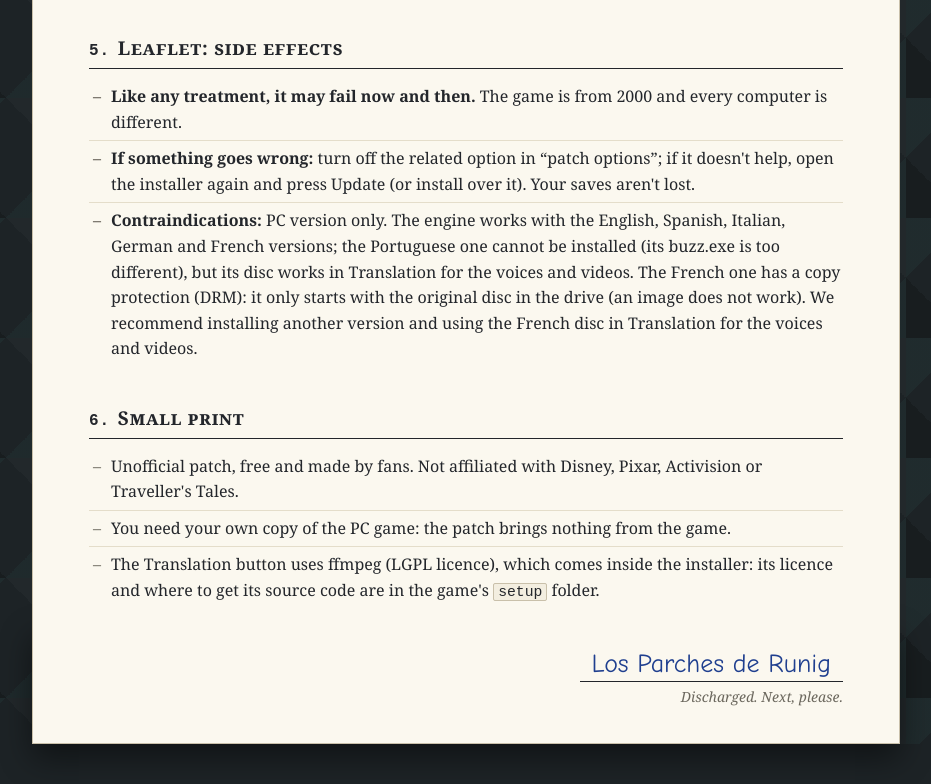
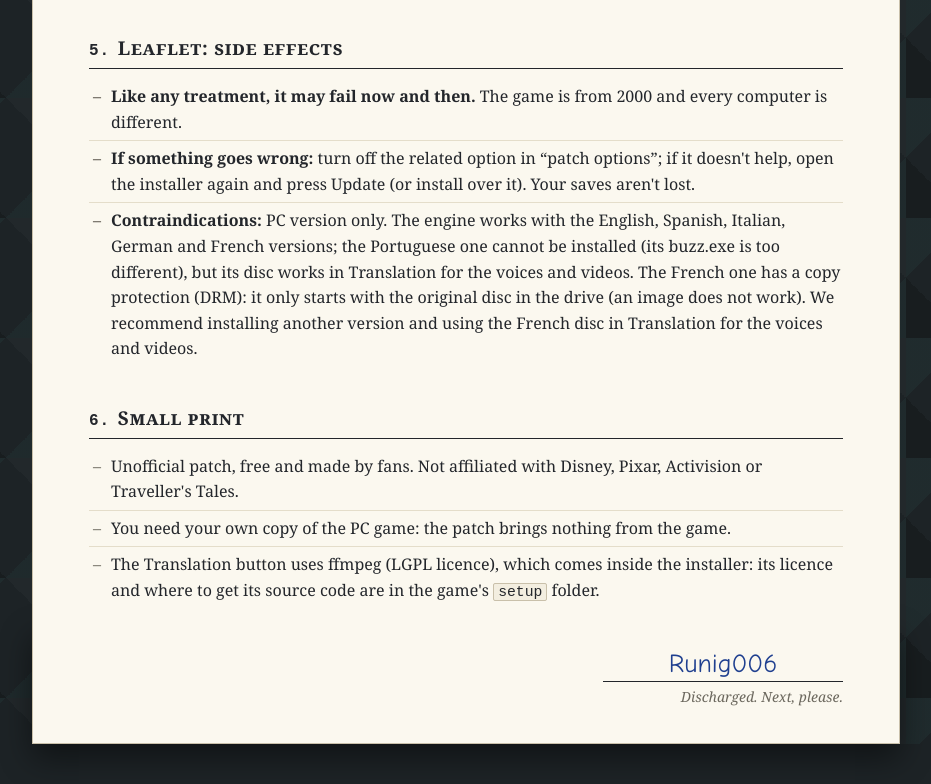
Before and after one commit to Runig006/And-Beyond, a plain HTML site: page dev/help/index.html in a window 1280 px wide. Shown: the part 4124-4908 px from the top of the page, without its empty margins (174-1105 px from the left). Drawn offline with Linux system fonts and the light colour scheme.

Commit message:
Help: sign as Runig006

```diff
--- a/dev/help/index.html
+++ b/dev/help/index.html
@@ -69,7 +69,7 @@
 </section>
 
 <footer>
-  <span class="chunky">Los Parches de Runig</span>
+  <span class="chunky">Runig006</span>
   <span data-t="footer"></span>
 </footer>
 
```
